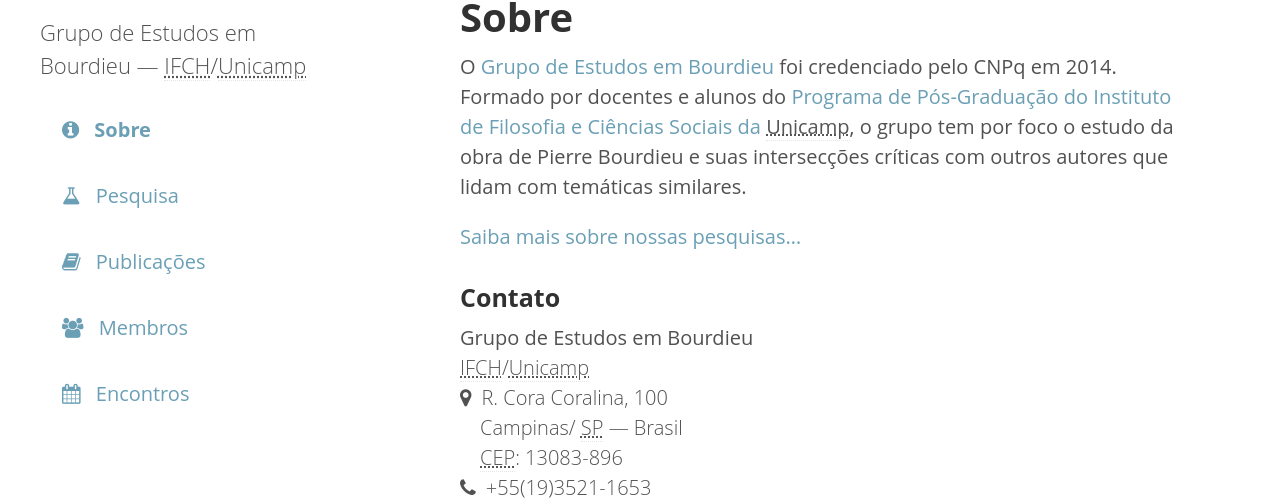
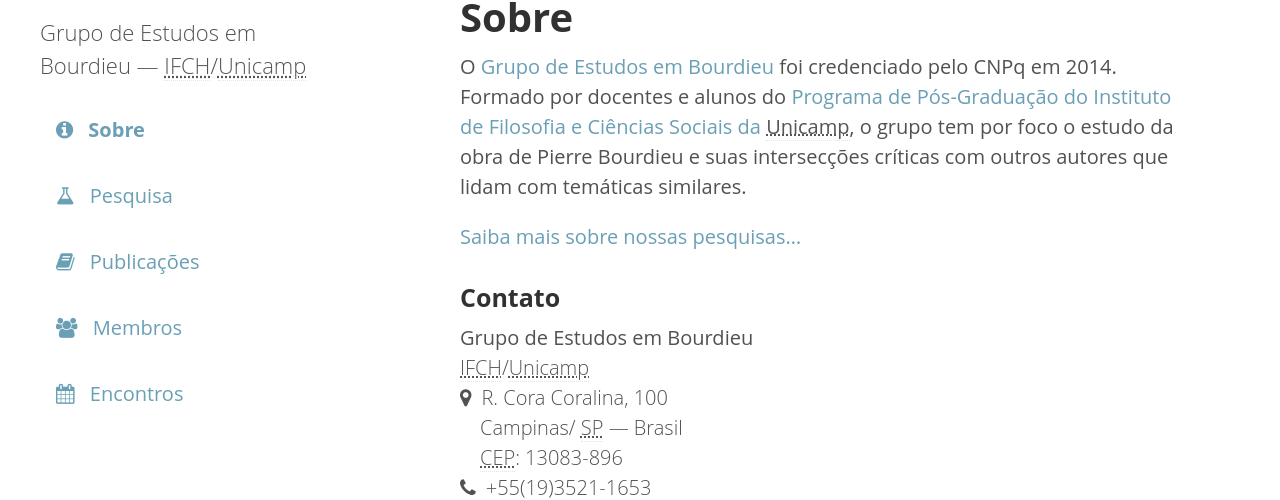
Before and after one commit to hbpasti/gebu.github.io, a Jekyll site: the page built from index.md, in a window 1280 px wide. Shown: the part 115-615 px from the top of the page. Built offline with Jekyll 4.4.1, drawn with Linux system fonts in a browser that asks for light colours; nearby versions of some CDN libraries.

Commit message:
Align sidebar to the left

```diff
--- a/public/css/custom.css
+++ b/public/css/custom.css
@@ -23,7 +23,8 @@
   height: 3rem;
   width: 90%;
   margin: .3rem;
-  text-align: center;
+  margin-left: 0;
+  /* text-align: center; */
   padding: 10px 16px;
 }
 
@@ -120,3 +121,7 @@
 i.nav-icon {
   margin-right: 10px;
 }
+
+.sidebar {
+  text-align: left;
+}
```
